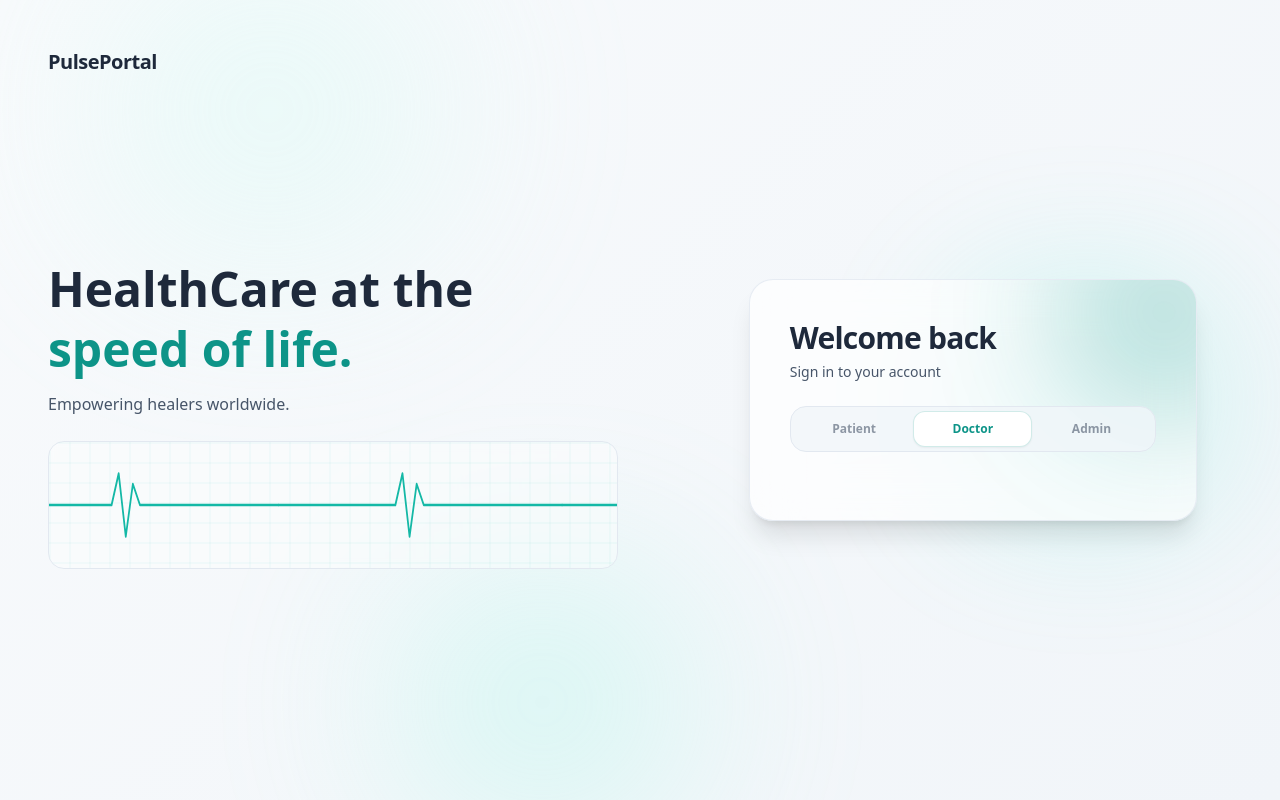
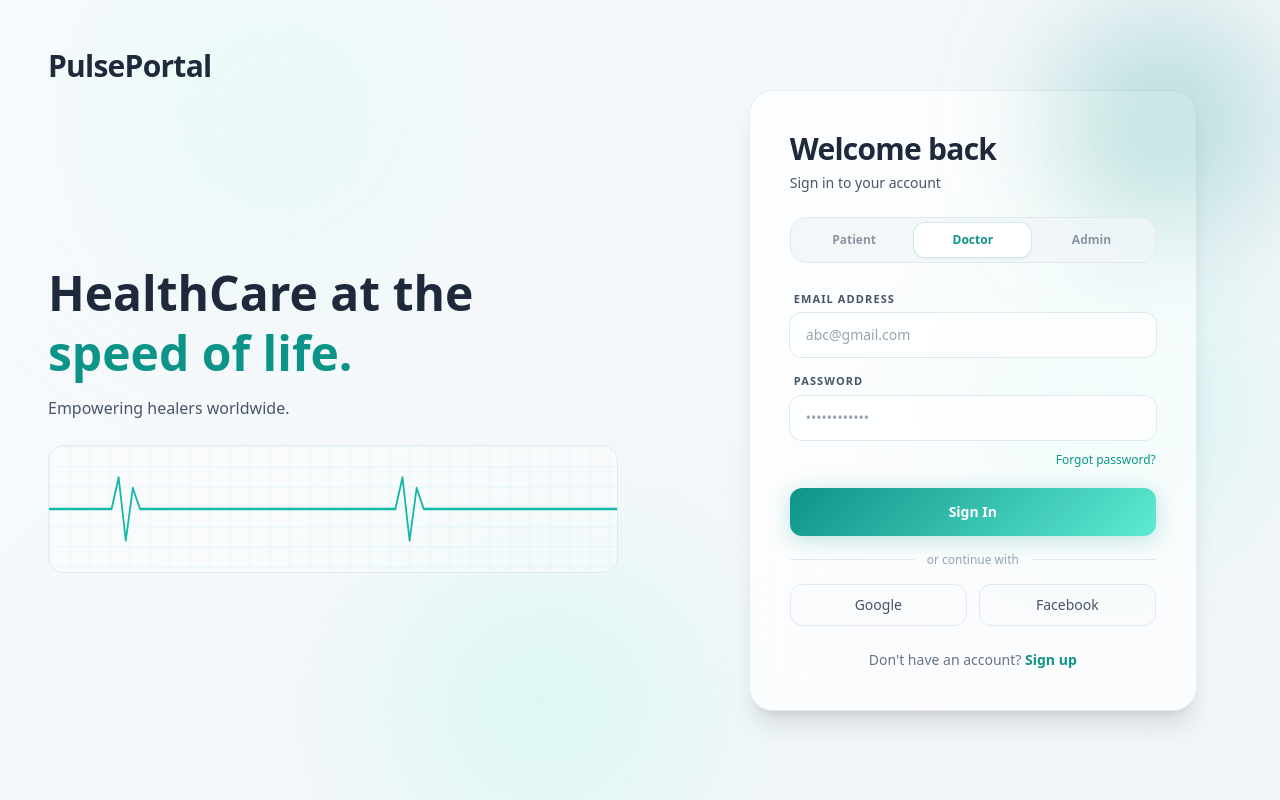
Before and after one commit to ArKooSaHaa/PulsePortal, a React (Vite) app in the folder client/: page /auth in a window 1280 px wide. Built offline with nearby package versions, Linux system fonts and the light colour scheme.

Commit message:
Implement login form, role tabs and signup switching

```diff
--- a/client/src/components/AuthForm.jsx
+++ b/client/src/components/AuthForm.jsx
@@ -1,7 +1,4 @@
 // ─────────────────────────────────────────────────────────────
-// AuthForm.jsx
-//
-// The main card that holds:
 //   • The role tabs (Patient / Doctor / Admin)
 //   • Login and Sign Up forms
 //   • Submit button + OAuth buttons
@@ -13,23 +10,30 @@ import { motion, AnimatePresence } from "framer-motion";
 import { ROLES } from "../config/roles";
 
 // Handling different role tabs
-function RoleTabs({ activeRole, onRoleChange }) {
+function RoleTabs({ activeRole, onRoleChange, mode }) {
     return (
         <div className="flex items-center bg-slate-100/80 border border-slate-200 rounded-2xl p-1 mb-7">
             {Object.entries(ROLES).map(([key, cfg]) => {
                 const isActive = activeRole === key;
+                const isDisabled = mode === "signup" && key !== "patient";
 
                 return (
                     <motion.button
                         key={key}
-                        onClick={() => onRoleChange(key)}
-                        whileHover={{ y: -1 }}
-                        whileTap={{ scale: 0.97 }}
-                        className="relative flex-1 flex items-center justify-center gap-1.5 py-2.5 px-2 rounded-xl text-xs font-semibold border-none bg-transparent outline-none focus:outline-none ring-0 focus:ring-0"
+                        onClick={() => !isDisabled && onRoleChange(key)}
+                        disabled={isDisabled}
+                        whileHover={isDisabled ? {} : { y: -1 }}
+                        whileTap={isDisabled ? {} : { scale: 0.97 }}
+                        className={`
+                            relative flex-1 flex items-center justify-center gap-1.5 py-2.5 px-2 rounded-xl text-xs font-semibold border-none bg-transparent outline-none focus:outline-none ring-0 focus:ring-0
+                            ${isDisabled ? "opacity-40 cursor-not-allowed grayscale" : "cursor-pointer"}
+                        `}
                         style={{
                             color: isActive
                                 ? cfg.accent
-                                : "rgba(71,85,105,0.6)",
+                                : isDisabled
+                                  ? "#94a3b8"
+                                  : "rgba(71,85,105,0.6)",
                         }}
                     >
                         {isActive && (
@@ -56,8 +60,7 @@ function RoleTabs({ activeRole, onRoleChange }) {
         </div>
     );
 }
-
-// Input Fields
+// Input Fields Style
 function InputField({ label, placeholder, type = "text", accent, accentGlow }) {
     const [focused, setFocused] = useState(false);
 
@@ -118,10 +121,20 @@ export default function AuthForm({ activeRole, onRoleChange }) {
     const [mode, setMode] = useState("login");
     const cfg = ROLES[role];
 
+    const toggleMode = () => {
+        const newMode = mode === "login" ? "signup" : "login";
+        setMode(newMode);
+
+        // Force switch to patient role while signup
+        if (newMode === "signup" && role !== "patient") {
+            handleRoleChange("patient");
+        }
+    };
+
     return (
         <motion.div
             layout
-            className="w-full max-w-md rounded-3xl p-8 lg:p-10 relative overflow-hidden shadow-xl"
+            className="w-full max-w-md rounded-3xl p-8 lg:p-10 relative shadow-xl max-h-[90vh]"
             style={{
                 background: "rgba(255,255,255,0.7)",
                 backdropFilter: "blur(24px)",
@@ -141,7 +154,7 @@ export default function AuthForm({ activeRole, onRoleChange }) {
                 />
             </AnimatePresence>
 
-            {/* Header */}
+            {/* Card Header */}
             <div className="relative z-10 mb-6">
                 <motion.h1
                     key={mode + "title"}
@@ -165,8 +178,123 @@ export default function AuthForm({ activeRole, onRoleChange }) {
             </div>
 
             <div className="relative z-10">
-                <RoleTabs activeRole={role} onRoleChange={handleRoleChange} />
+                <RoleTabs
+                    activeRole={role}
+                    onRoleChange={handleRoleChange}
+                    mode={mode}
+                />
             </div>
+
+            <AnimatePresence mode="wait">
+                <motion.div
+                    key={role + mode}
+                    initial={{ opacity: 0, y: 14 }}
+                    animate={{ opacity: 1, y: 0 }}
+                    exit={{ opacity: 0, y: -10 }}
+                    transition={{ duration: 0.2, ease: [0.22, 1, 0.36, 1] }}
+                    className="relative z-10 flex flex-col gap-4"
+                >
+                    <form className="flex flex-col gap-4">
+                        {mode === "signup" && (
+                            <InputField
+                                label="Full Name"
+                                placeholder="John Doe"
+                                type="text"
+                                accent={cfg.accent}
+                                accentGlow={cfg.accentGlow}
+                            />
+                        )}
+
+                        <InputField
+                            label="Email Address"
+                            placeholder="abc@gmail.com"
+                            type="email"
+                            accent={cfg.accent}
+                            accentGlow={cfg.accentGlow}
+                        />
+
+                        <InputField
+                            label="Password"
+                            placeholder="••••••••••••"
+                            type="password"
+                            accent={cfg.accent}
+                            accentGlow={cfg.accentGlow}
+                        />
+
+                        {/* Forgot Password */}
+                        {mode === "login" && (
+                            <div className="flex justify-end -mt-1">
+                                <button
+                                    className="text-xs font-medium bg-transparent border-none cursor-pointer transition-opacity focus:outline-none hover:opacity-70 p-0"
+                                    style={{ color: cfg.accent }}
+                                >
+                                    Forgot password?
+                                </button>
+                            </div>
+                        )}
+
+                        <motion.button
+                            whileHover={{
+                                scale: 1.02,
+                                boxShadow: `0 12px 44px ${cfg.accentGlow}`,
+                            }}
+                            whileTap={{ scale: 0.98 }}
+                            className="w-full py-3.5 rounded-xl font-bold text-white text-sm cursor-pointer border-none mt-1 flex items-center justify-center gap-2 font-sans  outline-none focus:outline-none ring-0 focus:ring-0"
+                            style={{
+                                background: `linear-gradient(135deg, ${cfg.accent} 0%, ${cfg.meshC} 100%)`,
+                                boxShadow: `0 4px 22px ${cfg.accentGlow}`,
+                            }}
+                        >
+                            {mode === "login" ? "Sign In" : "Create Account"}
+                        </motion.button>
+                    </form>
+
+                    <div className="flex items-center gap-3">
+                        <div className="flex-1 h-px bg-slate-200" />
+                        <span className="text-slate-400 text-xs">
+                            or continue with
+                        </span>
+                        <div className="flex-1 h-px bg-slate-200" />
+                    </div>
+
+                    {/* Google/ Facebook sign in */}
+                    <div className="grid grid-cols-2 gap-3">
+                        {["Google", "Facebook"].map((provider) => (
+                            <motion.button
+                                key={provider}
+                                whileHover={{
+                                    y: -2,
+                                    backgroundColor: "rgba(241,245,249,1)",
+                                }}
+                                whileTap={{ scale: 0.97 }}
+                                className="flex items-center justify-center gap-2 py-2.5 rounded-xl text-slate-600 text-sm font-medium cursor-pointer font-sans border  outline-none focus:outline-none ring-0 focus:ring-0"
+                                style={{
+                                    background: "rgba(248,250,252,0.8)",
+                                    borderColor: "#E2E8F0",
+                                }}
+                            >
+                                {/* ICON */}
+                                {provider}
+                            </motion.button>
+                        ))}
+                    </div>
+
+                    {/* Toggle Login/Signup */}
+                    <p className="text-center text-slate-500 text-sm mt-2 font-sans">
+                        {mode === "login"
+                            ? "Don't have an account? "
+                            : "Already have an account? "}
+                        <motion.button
+                            whileHover={{ opacity: 0.8 }}
+                            onClick={toggleMode}
+                            className="font-semibold bg-transparent border-none cursor-pointer font-sans outline-none focus:outline-none p-0"
+                            style={{ color: cfg.accent }}
+                        >
+                            {mode === "login" ? "Sign up" : "Sign in"}
+                        </motion.button>
+                    </p>
+                </motion.div>
+            </AnimatePresence>
         </motion.div>
     );
 }
--- a/client/src/pages/AuthPage.jsx
+++ b/client/src/pages/AuthPage.jsx
@@ -1,7 +1,4 @@
 // ─────────────────────────────────────────────────────────────
-// AuthPage.jsx
-//
-// This page combines:
 //   1. Animated Background (blobs)
 //   2. Left Panel (information & heart pulse)
 //   3. Auth Form (right side)
@@ -140,7 +137,7 @@ function LeftPanel({ role, cfg }) {
                 transition={{ delay: 0.2 }}
                 className="flex items-center gap-3"
             >
-                <span className="text-slate-800 font-bold text-xl font-display tracking-tight">
+                <span className="text-slate-800 font-bold text-3xl font-display tracking-tight">
                     PulsePortal
                 </span>
             </motion.div>
```
